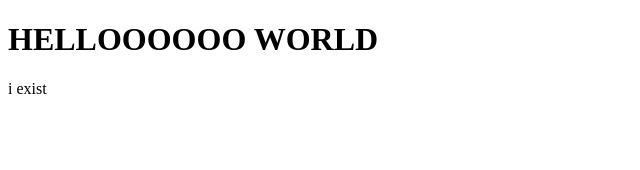
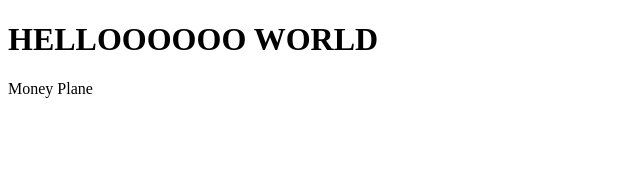
Before and after one commit to demaceo/rantom, a React (Create React App) app: page / in a window 1280 px wide. Shown: the top 170 px of the page, without its empty margins (0-640 px from the left). Built offline with nearby package versions, Linux system fonts and the light colour scheme.

Commit message:
Pass props into Catalogue component

```diff
--- a/src/App.js
+++ b/src/App.js
@@ -1,21 +1,20 @@
 import React, { Component } from 'react'
 import Catalogue from './Catalogue'
+import movieData from './mockData'
 import './App.css';
 
 class App extends Component {
     constructor(){
        super()
        this.state = {
-
-       }
-
-
+           movies: movieData.movies
+        }
     }
     render() {
         return (
           <React.Fragment>
             <h1>HELLOOOOOO WORLD</h1>
-            <Catalogue />
+            <Catalogue movies={this.state.movies} />
           </React.Fragment>
         );
     }
--- a/src/Catalogue.js
+++ b/src/Catalogue.js
@@ -1,10 +1,10 @@
 import React from 'react'
 import './Catalogue.css'
 
-function Catalogue(){
+function Catalogue(props){
     return (
         <main className="catalogue">
-            <p>i exist</p>
+            <p>{props.movies[0].title}</p>
         </main>
     )
 }
```
Also changed, not shown: 1 other file (tests, documents, lock files or other folders).
